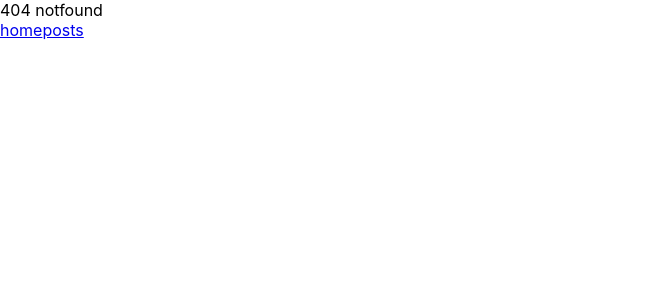
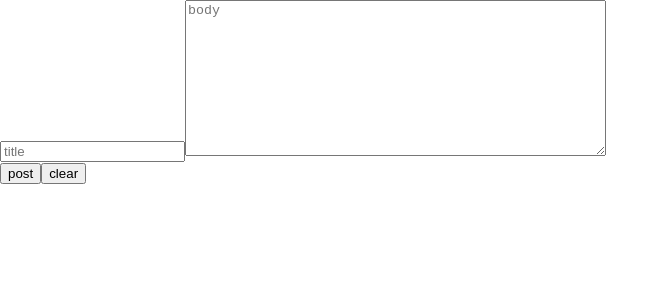
Before and after one commit to parham-mosadeq/post-app-redux, a React (Create React App) app: page /write in a window 1280 px wide. Before the commit this address led to /notfound. Shown: the top 300 px of the page, without its empty margins (0-669 px from the left). Built offline with nearby package versions, Linux system fonts and the light colour scheme.

Commit message:
sending post section

```diff
--- a/src/App.js
+++ b/src/App.js
@@ -7,7 +7,8 @@ import { Provider } from 'react-redux';
 import Posts from './components/Posts';
 import Notfound from './components/Notfound';
 import Home from './components/Home';
-import Tags from './components/tags/Tags';
+import Tags from './components/layouts/tags/Tags';
+import Write from './components/Write';
 // routes
 import { Route, Routes, Navigate } from 'react-router-dom';
 
@@ -20,6 +21,7 @@ const App = () => {
             <Route index path='/' element={<Home />}></Route>
             <Route path='/posts' element={<Posts />}></Route>
             <Route path='/posts/:tags' element={<Tags />}></Route>
+            <Route path='/write' element={<Write />}></Route>
             <Route path='/notfound' element={<Notfound />}></Route>
             <Route path='*' element={<Navigate to='/notfound' />}></Route>
           </Routes>
--- a/src/components/Home.js
+++ b/src/components/Home.js
@@ -1,10 +1,14 @@
 import React from 'react';
-import { Link } from 'react-router-dom';
+
+// component
+import Navbar from './layouts/navbar/Navbar';
+import Footer from './layouts/footer/Footer';
+
 const Home = () => {
   return (
     <div>
-      this is home
-      <Link to='/posts'>posts</Link>
+      <Navbar />
+      <Footer />
     </div>
   );
 };
--- a/src/components/Posts.js
+++ b/src/components/Posts.js
@@ -6,7 +6,7 @@ import { useDispatch, useSelector } from 'react-redux';
 //component
 import Post from './Post';
 // loader
-import Loader from './loader/Loader';
+import Loader from './layouts/loader/Loader';
 // router
 import { useNavigate } from 'react-router-dom';
 
--- /dev/null
+++ b/src/components/Write.js
@@ -0,0 +1,19 @@
+import React from 'react';
+
+const Write = () => {
+  return (
+    <main>
+      <article>
+        <input type='text' placeholder='title' />
+        <textarea placeholder='body' cols='50' rows='10'></textarea>
+      </article>
+
+      <div>
+        <button>post</button>
+        <button>clear</button>
+      </div>
+    </main>
+  );
+};
+
+export default Write;
--- /dev/null
+++ b/src/components/layouts/footer/Footer.js
@@ -0,0 +1,7 @@
+import React from 'react';
+
+const Footer = () => {
+  return <footer>footer </footer>;
+};
+
+export default Footer;
--- /dev/null
+++ b/src/components/layouts/navbar/Navbar.js
@@ -0,0 +1,19 @@
+import React from 'react';
+// router
+import { Link } from 'react-router-dom';
+
+const Navbar = () => {
+
+  return <nav>
+    <ul>
+      <li>
+        <Link to='/posts'>read posts</Link>
+      </li>
+      <li>
+        <Link to='/write'>write posts</Link>
+      </li>
+    </ul>
+  </nav>;
+};
+
+export default Navbar;
```
Also changed, not shown: src/components/layouts/loader/Loader.js (renamed from src/components/loader/Loader.js), src/components/layouts/loader/loader.css (renamed from src/components/loader/loader.css), src/components/layouts/tags/Tags.js (renamed from src/components/tags/Tags.js).
